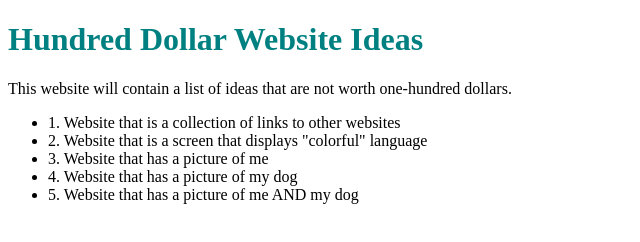
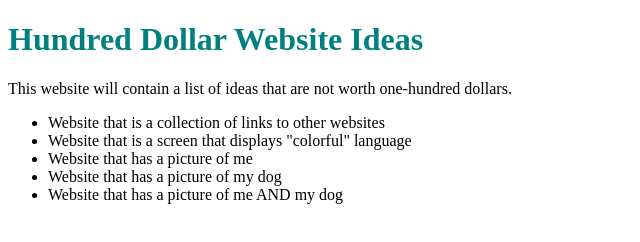
Before and after one commit to chavezoscar/CIT85FA19, a plain HTML site: page Week 1/index.html in a window 1280 px wide. Shown: the whole page, without its empty margins (0-640 px from the left). Drawn offline with Linux system fonts and the light colour scheme.

Commit message:
finished week 1 - create an html page

```diff
--- a/Week 1/index.html
+++ b/Week 1/index.html
@@ -11,11 +11,11 @@
         <h1>Hundred Dollar Website Ideas</h1>
         <p>This website will contain a list of ideas that are not worth one-hundred dollars.</p>
         <ul>
-            <li>1. Website that is a collection of links to other websites</li>
-            <li>2. Website that is a screen that displays "colorful" language</li>
-            <li>3. Website that has a picture of me</li>
-            <li>4. Website that has a picture of my dog</li>
-            <li>5. Website that has a picture of me AND my dog</li>
+            <li>Website that is a collection of links to other websites</li>
+            <li>Website that is a screen that displays "colorful" language</li>
+            <li>Website that has a picture of me</li>
+            <li>Website that has a picture of my dog</li>
+            <li>Website that has a picture of me AND my dog</li>
         </ul>
     </body>
 </html>
```
